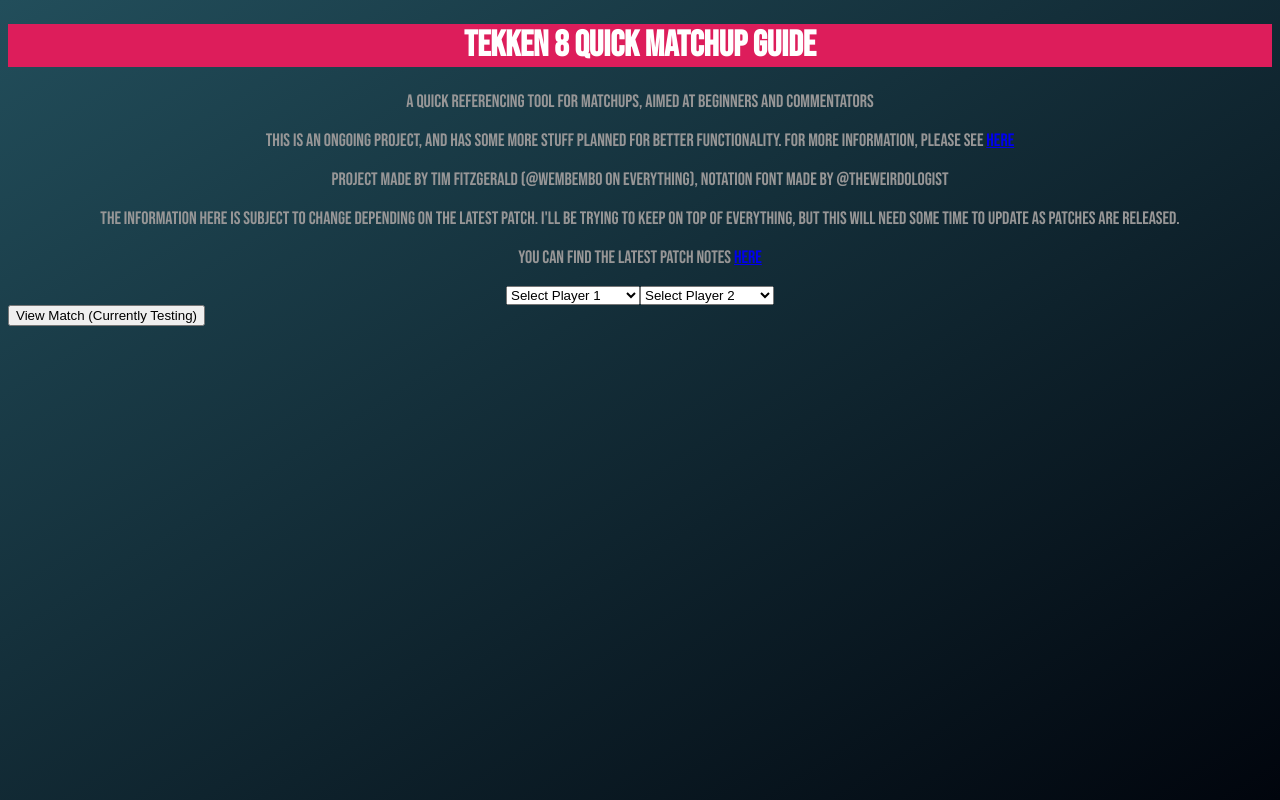
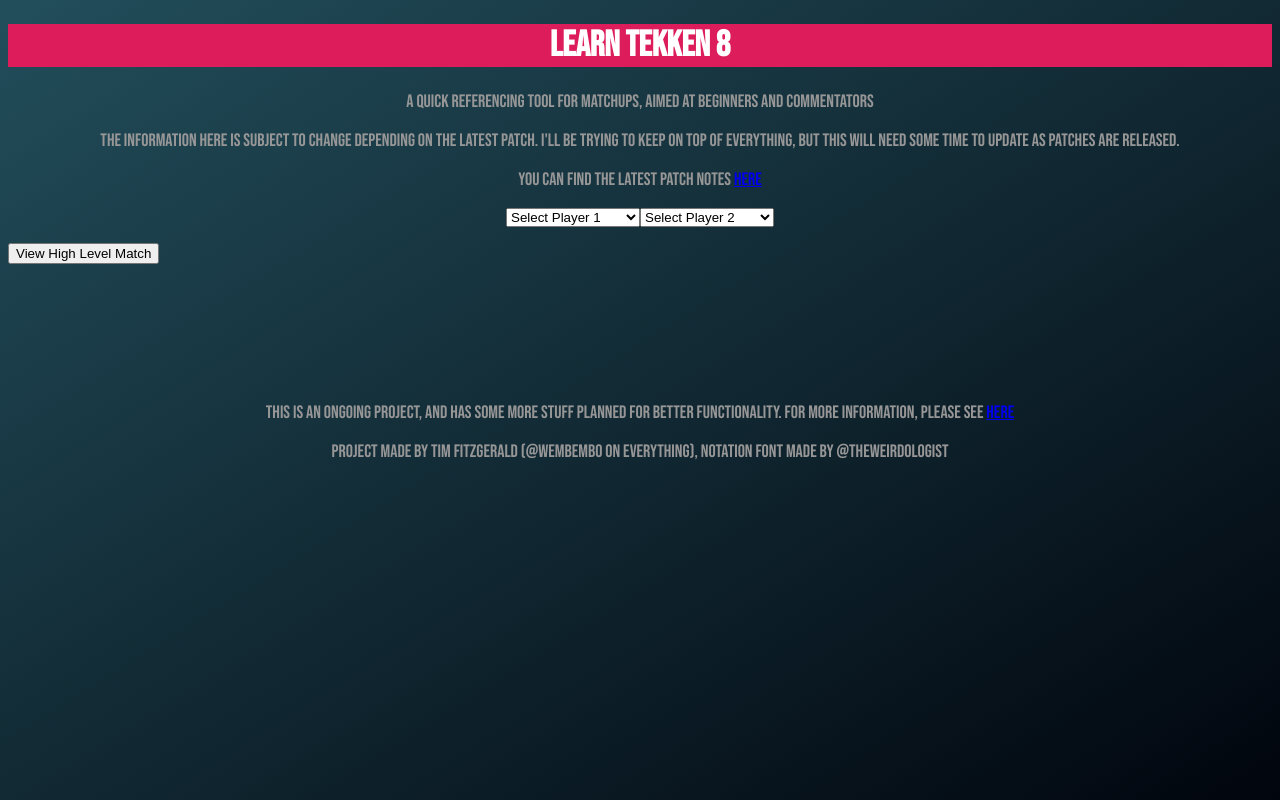
Before and after one commit to Wembembo/Tekken-Project-1.1, a plain HTML site: page index.html in a window 1280 px wide. Drawn offline with Linux system fonts and the light colour scheme.

Commit message:
Update index.html
Moved text to footer

```diff
--- a/index.html
+++ b/index.html
@@ -13,10 +13,8 @@
 <!--Site starter-->
 
 <header class="header">
-    <h1 class="header_title">Tekken 8 Quick Matchup Guide</h1>
+    <h1 class="header_title">Learn Tekken 8</h1>
     <p class="header_subtitle">A quick referencing tool for matchups, aimed at beginners and commentators</p>
-    <p>This is an ongoing project, and has some more stuff planned for better functionality. For more information, please see <a href="./To-Do/to-do.html">here</a></p>
-    <p>Project made by Tim Fitzgerald (@wembembo on everything), notation font made by @Theweirdologist</p>
     <p>The information here is subject to change depending on the latest patch. I'll be trying to keep on top of everything, but this will need some time to update as patches are released. </p>
     <p>You can find the latest patch notes <a href="https://en.bandainamcoent.eu/tekken/news/tekken-8-patch-111">here</a></p>
 </header>
@@ -105,15 +103,21 @@
     </select>
 </div>
 
-<button onclick="showMatch()">View Match (Currently Testing)</button>
+<div class="video-function">
+    <button onclick="showMatch()">View High Level Match</button>
 
-<div id="videoContainer" style="margin-top: 20px;">
-    <!-- Video will be embedded here -->
-    </div>
-
+    <div id="videoContainer" style="margin-top: 20px;">
+        <!-- Video will be embedded here -->
+        </div>
+</div>
 <div class="dataContainer">
     <div class="dataTable" id="playerOneContainer"></div>
     <div class="dataTable" id="playerTwoContainer"></div>
+</div>
+
+<div class="Footer">
+    <p>This is an ongoing project, and has some more stuff planned for better functionality. For more information, please see <a href="./To-Do/to-do.html">here</a></p>
+    <p>Project made by Tim Fitzgerald (@wembembo on everything), notation font made by @Theweirdologist</p>
 </div>
 
 </div>
```
